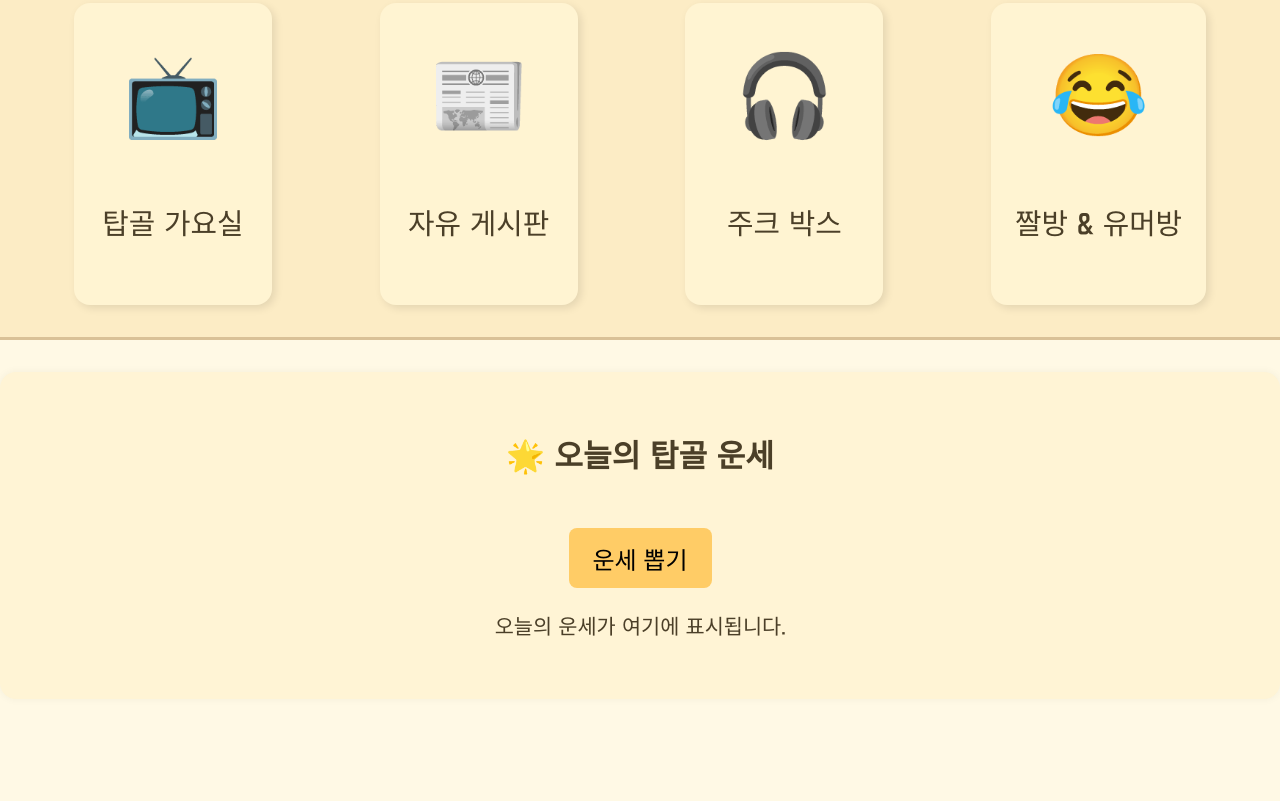
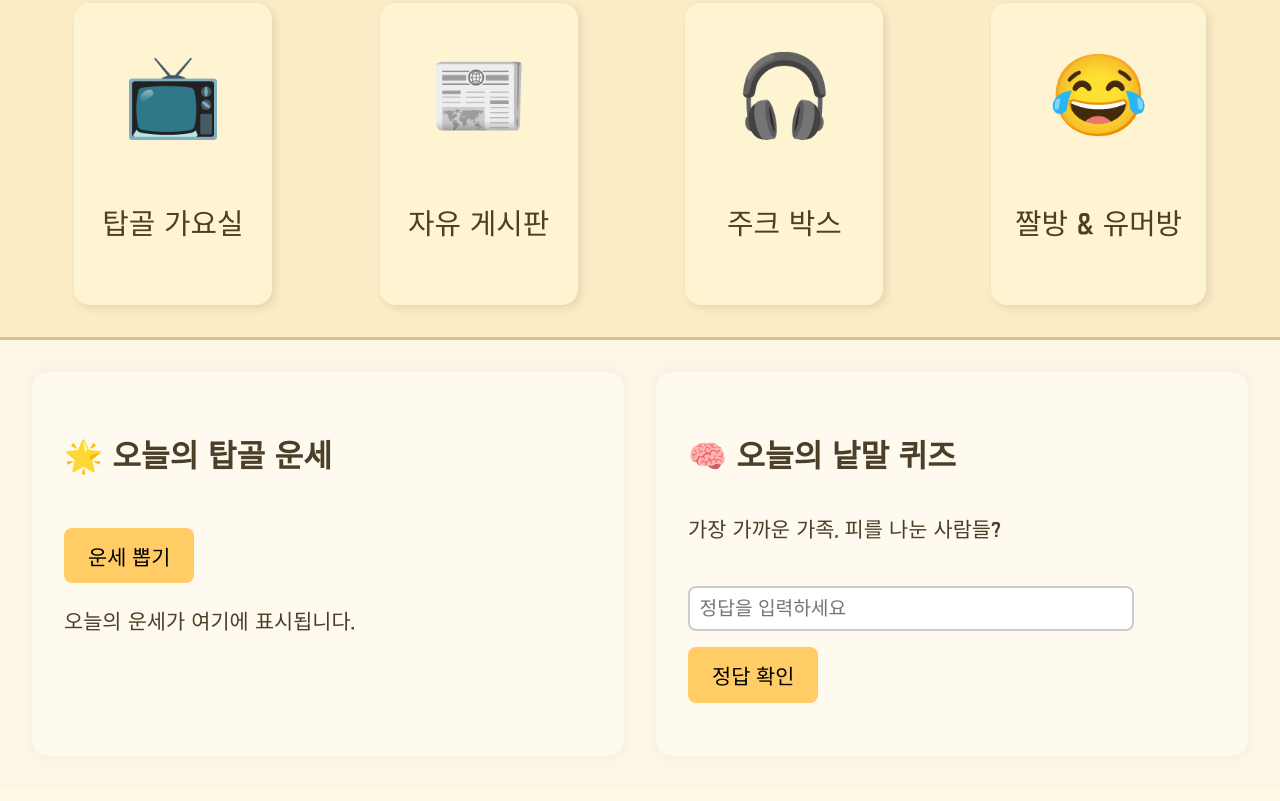
Before and after one commit to oz-factory/oz-landing, a plain HTML site: page index.html in a window 1280 px wide. Shown: the part 395-1196 px from the top of the page. Drawn offline with Linux system fonts and the light colour scheme.

Commit message:
낱말퀴즈추가 git push origin main git status adf

```diff
--- a/index.html
+++ b/index.html
@@ -36,11 +36,23 @@
       </div>
     </nav>
 
-    <!-- 오늘의 운세 섹션 -->
-    <section id="fortune" class="fortune-section">
-      <h2>🌟 오늘의 탑골 운세</h2>
-      <button onclick="showFortune()">운세 뽑기</button>
-      <p id="fortuneText">오늘의 운세가 여기에 표시됩니다.</p>
+    <!-- 운세와 퀴즈를 나란히 감싸는 섹션 -->
+    <section class="fortune-quiz-wrapper">
+      <!-- 운세 -->
+      <div class="fortune-box">
+        <h2>🌟 오늘의 탑골 운세</h2>
+        <button onclick="showFortune()">운세 뽑기</button>
+        <p id="fortuneText">오늘의 운세가 여기에 표시됩니다.</p>
+      </div>
+
+      <!-- 퀴즈 -->
+      <div class="quiz-box">
+        <h2>🧠 오늘의 낱말 퀴즈</h2>
+        <p id="quizQuestion">문제가 여기에 나옵니다.</p>
+        <input type="text" id="quizAnswer" placeholder="정답을 입력하세요" />
+        <button onclick="checkQuizAnswer()">정답 확인</button>
+        <p id="quizResult"></p>
+      </div>
     </section>
 
     <main>
--- a/scripts/main.js
+++ b/scripts/main.js
@@ -50,3 +50,36 @@ function showFortune() {
   )}`;
   document.getElementById("fortuneText").innerHTML = result;
 }
+
+const quizData = [
+  { question: "옛날 전화기에 달려 있던 원형 부품은?", answer: "다이얼" },
+  { question: "밥을 담는 그릇, 자그마한 공기?", answer: "공기" },
+  { question: "가장 가까운 가족, 피를 나눈 사람들?", answer: "가족" },
+  { question: "추억의 음악을 들을 수 있는 장소?", answer: "주크박스" },
+];
+
+let currentQuiz;
+
+function loadQuiz() {
+  currentQuiz = quizData[Math.floor(Math.random() * quizData.length)];
+  document.getElementById("quizQuestion").textContent = currentQuiz.question;
+  document.getElementById("quizAnswer").value = "";
+  document.getElementById("quizResult").textContent = "";
+}
+
+function checkQuizAnswer() {
+  const userAnswer = document.getElementById("quizAnswer").value.trim();
+  const resultEl = document.getElementById("quizResult");
+
+  if (userAnswer === currentQuiz.answer) {
+    resultEl.textContent = "🎉 정답입니다!";
+    resultEl.style.color = "green";
+  } else {
+    resultEl.textContent = "❌ 아쉽지만 오답입니다. 다시 시도해보세요.";
+    resultEl.style.color = "red";
+  }
+}
+
+window.onload = function () {
+  loadQuiz();
+};
--- a/styles/styles.css
+++ b/styles/styles.css
@@ -117,17 +117,29 @@ iframe {
   }
 }
 
-.fortune-section {
-  text-align: center;
-  background: #fff4d5;
+.fortune-quiz-wrapper {
+  display: flex;
+  justify-content: space-around;
+  align-items: stretch;
+  gap: 2rem;
   padding: 2rem;
-  margin: 2rem auto;
+  background: #fdf5e6;
+  flex-wrap: wrap; /* 모바일 대응 */
+}
+
+.fortune-box,
+.quiz-box {
+  flex: 1 1 400px;
+  background: #fffaf0;
   border-radius: 16px;
+  padding: 2rem;
   box-shadow: 0 0 8px rgba(0, 0, 0, 0.05);
   font-size: 1.3rem;
 }
-.fortune-section button {
-  font-size: 1.5rem;
+
+.fortune-box button,
+.quiz-box button {
+  font-size: 1.3rem;
   padding: 0.8rem 1.5rem;
   background: #ffcc66;
   border: none;
@@ -135,3 +147,12 @@ iframe {
   cursor: pointer;
   margin-top: 1rem;
 }
+
+.quiz-box input {
+  font-size: 1.2rem;
+  padding: 0.6rem;
+  width: 80%;
+  border: 2px solid #ccc;
+  border-radius: 8px;
+  margin-top: 1rem;
+}
```
